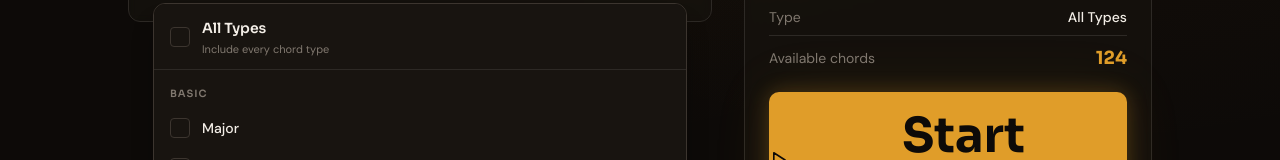
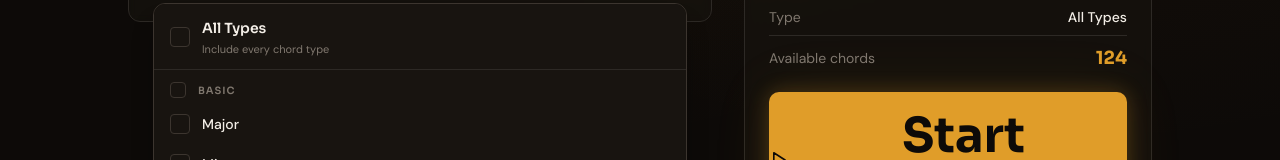
Before and after one commit to randysoller/FretMaster, a React (Vite) app: page / in a window 1280 px wide. Both pictures are taken after a click on the button "All Types". Shown: the part 841-1001 px from the top of the page. Built offline with nearby package versions, Linux system fonts and the light colour scheme.

Commit message:
Add group-level checkboxes to Chord Type dropdown

```diff
--- a/src/components/features/TypeSelector.tsx
+++ b/src/components/features/TypeSelector.tsx
@@ -139,13 +139,42 @@ export default function TypeSelector() {
             <div className="h-px bg-[hsl(var(--border-subtle))]" />
 
             {/* Grouped types */}
-            {TYPE_GROUPS.map((group) => (
+            {TYPE_GROUPS.map((group) => {
+              const allInGroupSelected = group.types.every((t) => chordTypes.has(t));
+              const someInGroupSelected = group.types.some((t) => chordTypes.has(t)) && !allInGroupSelected;
+
+              const handleToggleGroup = () => {
+                if (allInGroupSelected) {
+                  for (const t of group.types) {
+                    if (chordTypes.has(t)) toggleChordType(t);
+                  }
+                } else {
+                  for (const t of group.types) {
+                    if (!chordTypes.has(t)) toggleChordType(t);
+                  }
+                }
+              };
+
+              return (
               <div key={group.label}>
-                <div className="px-4 pt-2.5 pb-1">
+                <button
+                  onClick={handleToggleGroup}
+                  className={`w-full flex items-center gap-3 px-4 pt-3 pb-1.5 text-left transition-colors hover:bg-[hsl(var(--bg-overlay))] ${allInGroupSelected ? 'bg-[hsl(var(--color-primary)/0.05)]' : ''}`}
+                >
+                  <div className={`size-4 rounded border flex items-center justify-center shrink-0 transition-colors ${
+                    allInGroupSelected
+                      ? 'bg-[hsl(var(--color-primary))] border-[hsl(var(--color-primary))]'
+                      : someInGroupSelected
+                        ? 'border-[hsl(var(--color-primary))] bg-[hsl(var(--color-primary)/0.3)]'
+                        : 'border-[hsl(var(--border-default))]'
+                  }`}>
+                    {allInGroupSelected && <Check className="size-2.5 text-[hsl(var(--bg-base))]" />}
+                    {someInGroupSelected && <div className="size-1.5 rounded-sm bg-[hsl(var(--color-primary))]" />}
+                  </div>
                   <span className="font-display text-[10px] font-semibold text-[hsl(var(--text-muted))] uppercase tracking-widest">
                     {group.label}
                   </span>
-                </div>
+                </button>
                 {group.types.map((type) => {
                   const isActive = chordTypes.has(type);
                   return (
@@ -173,7 +202,8 @@ export default function TypeSelector() {
                   );
                 })}
               </div>
-            ))}
+              );
+            })}
           </div>
         )}
       </div>
```
